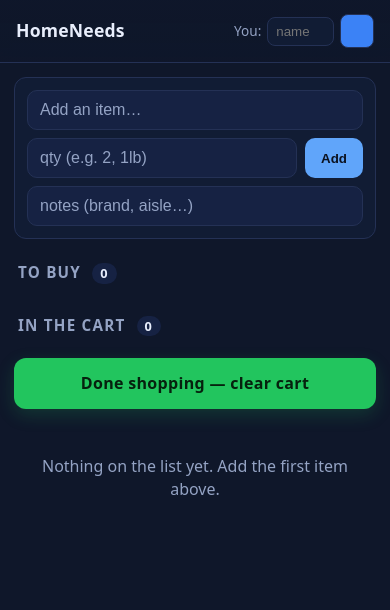
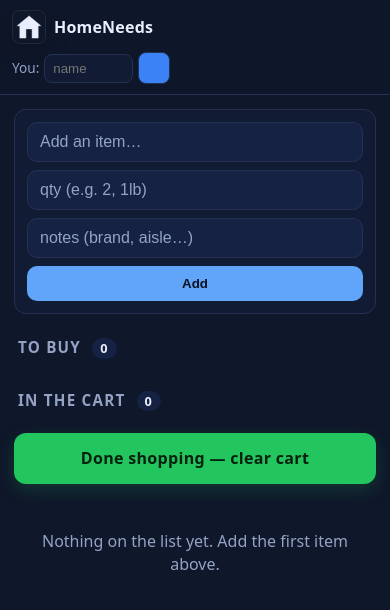
Before and after one commit to lexsor/HomeNeeds, a website: page public/index.html in a window 390 px wide. Drawn offline with Linux system fonts and the light colour scheme; no server answers.

Commit message:
Add app logo to the header

```diff
--- a/public/index.html
+++ b/public/index.html
@@ -19,7 +19,13 @@
 </head>
 <body>
   <header class="topbar">
-    <h1>HomeNeeds</h1>
+    <div class="brand" aria-label="HomeNeeds">
+      <img class="app-logo" src="/icon-192.png" width="40" height="40" alt="" />
+      <div class="brand-copy">
+        <h1>HomeNeeds</h1>
+        <p>Shared family list</p>
+      </div>
+    </div>
     <div class="who">
       <label for="whoami">You:</label>
       <input id="whoami" type="text" autocomplete="off" maxlength="20" placeholder="name" />
--- a/public/style.css
+++ b/public/style.css
@@ -38,14 +38,50 @@ body {
   display: flex;
   align-items: center;
   justify-content: space-between;
-  gap: 12px;
-  padding: 14px 16px;
+  gap: 14px;
+  padding: 12px 16px;
   background: linear-gradient(180deg, rgba(15,23,42,0.98), rgba(15,23,42,0.92));
   border-bottom: 1px solid var(--line);
   backdrop-filter: saturate(1.2) blur(6px);
 }
-.topbar h1 { margin: 0; font-size: 1.1rem; letter-spacing: 0.2px; }
-.who { display: flex; align-items: center; gap: 6px; }
+.brand {
+  min-width: 0;
+  flex: 1 1 auto;
+  display: flex;
+  align-items: center;
+  gap: 10px;
+}
+.app-logo {
+  width: 40px;
+  height: 40px;
+  flex: 0 0 auto;
+  border: 1px solid rgba(232, 238, 252, 0.1);
+  border-radius: 10px;
+  background: #0b1220;
+  box-shadow: 0 8px 24px rgba(0, 0, 0, 0.22);
+}
+.brand-copy {
+  min-width: 0;
+  display: grid;
+  gap: 1px;
+}
+.topbar h1 {
+  margin: 0;
+  font-size: 1.08rem;
+  line-height: 1.05;
+  letter-spacing: 0.2px;
+  overflow: hidden;
+  text-overflow: ellipsis;
+  white-space: nowrap;
+}
+.brand-copy p {
+  margin: 0;
+  color: var(--ink-dim);
+  font-size: 0.76rem;
+  line-height: 1.2;
+  white-space: nowrap;
+}
+.who { flex: 0 0 auto; display: flex; align-items: center; gap: 6px; }
 .who label { color: var(--ink-dim); font-size: 0.85rem; }
 .who input {
   width: 9ch;
@@ -74,6 +110,41 @@ body {
   overflow: hidden;
   clip: rect(0, 0, 0, 0);
   white-space: nowrap;
+}
+
+@media (max-width: 520px) {
+  .topbar {
+    flex-wrap: wrap;
+    gap: 8px;
+    padding: 10px 12px;
+  }
+  .brand {
+    flex-basis: 100%;
+    gap: 8px;
+  }
+  .app-logo {
+    width: 34px;
+    height: 34px;
+    border-radius: 8px;
+  }
+  .brand-copy p {
+    display: none;
+  }
+  .topbar h1 {
+    font-size: 1rem;
+  }
+  .who {
+    width: 100%;
+    justify-content: flex-start;
+    gap: 5px;
+  }
+  .who input {
+    width: 12ch;
+  }
+  .who select {
+    width: 32px;
+    height: 32px;
+  }
 }
 #highlight-color[value="#ef4444"],
 #highlight-color option[value="#ef4444"] { background: #ef4444; }
@@ -130,12 +201,14 @@ main {
 
 @media (max-width: 600px) {
   #add-form {
-    grid-template-columns: 1fr auto;
+    grid-template-columns: 1fr;
   }
-  #add-form #f-name { grid-column: 1 / 3; }
-  #add-form #f-qty  { grid-column: 1 / 2; }
-  #add-form #f-note { grid-column: 1 / 3; }
-  #add-form button  { grid-column: 2 / 3; grid-row: 2 / 3; }
+  #add-form #f-name,
+  #add-form #f-qty,
+  #add-form #f-note,
+  #add-form button {
+    grid-column: 1;
+  }
 }
 
 .list-header {
--- a/public/sw.js
+++ b/public/sw.js
@@ -7,7 +7,7 @@
 //
 // Bump CACHE_VERSION to force clients to purge old caches after a deploy.
 
-const CACHE_VERSION = 'home-needs-v5';
+const CACHE_VERSION = 'home-needs-v6';
 const SHELL_CACHE   = `${CACHE_VERSION}-shell`;
 const API_CACHE     = `${CACHE_VERSION}-api`;
 
```
